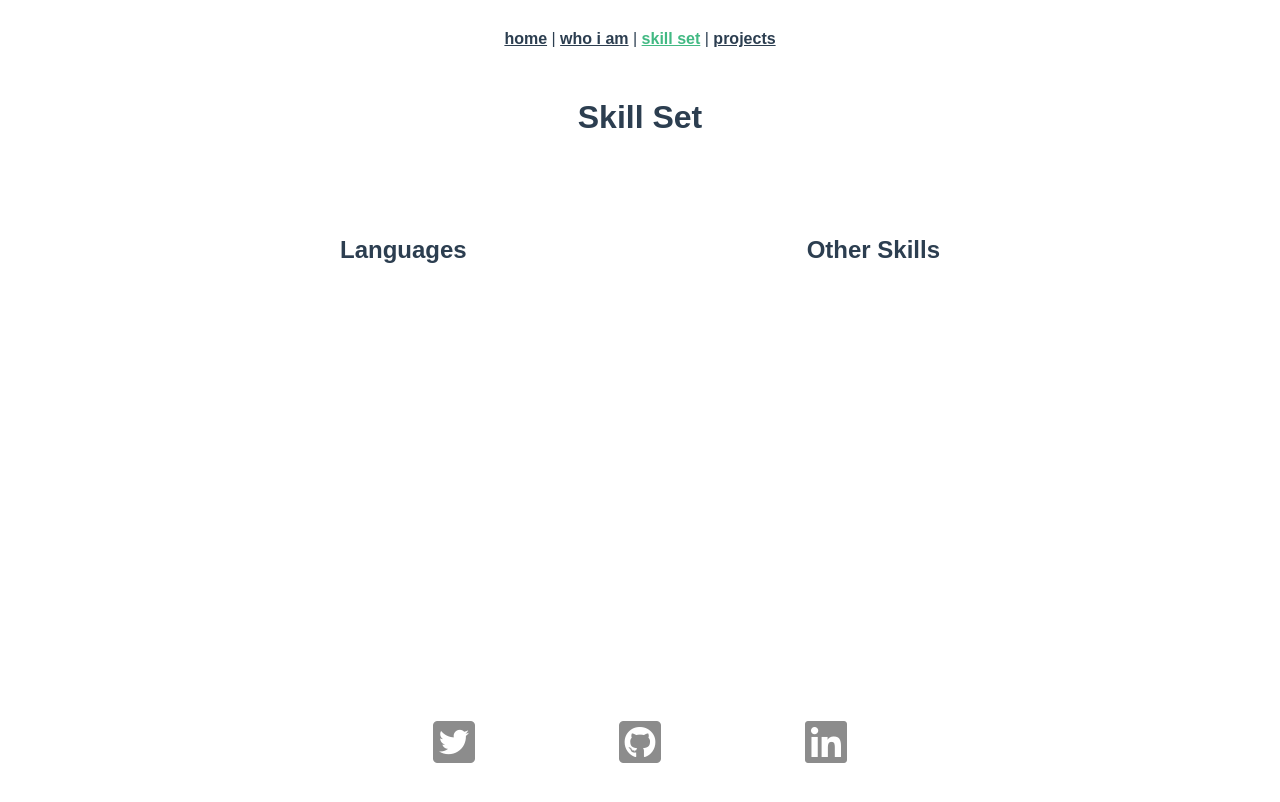
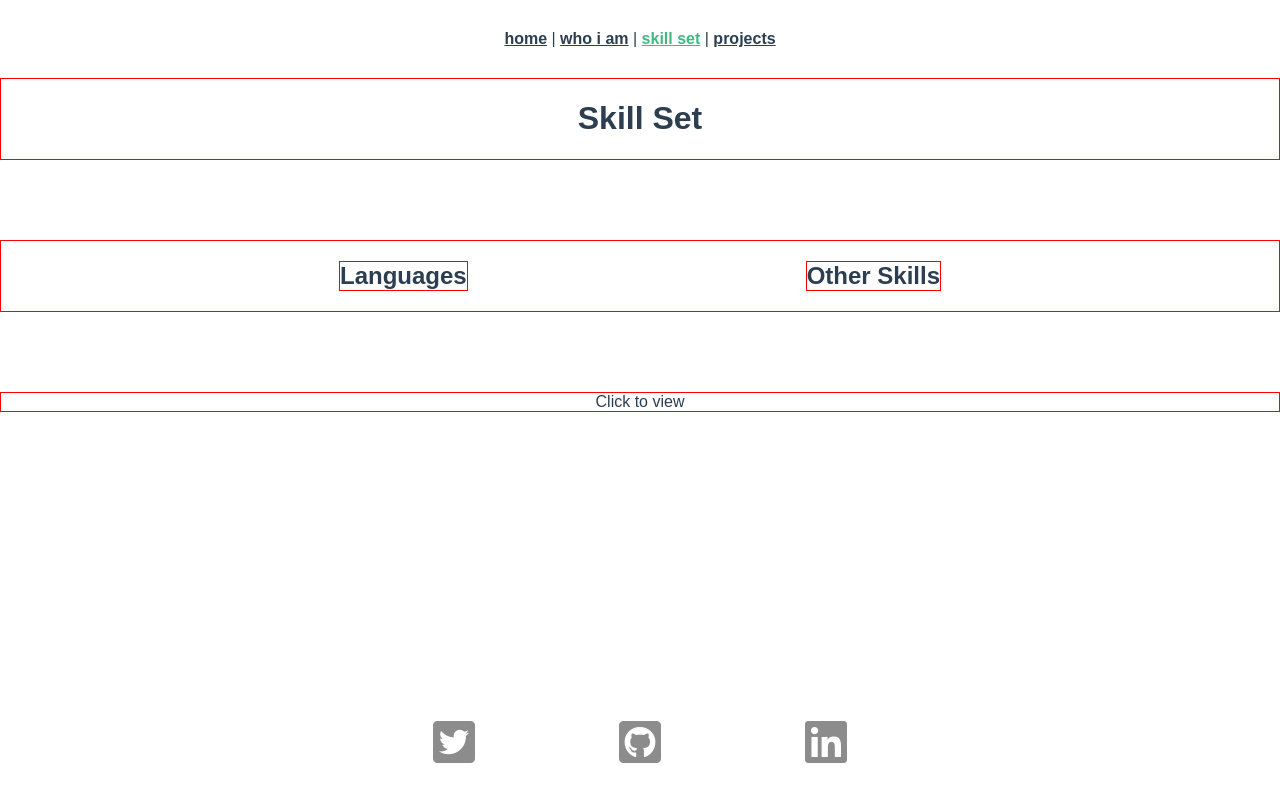
Before and after one commit to 3JTeam/portfolio, a Vue app: page /#/skillset in a window 1280 px wide. Shown: the top 802 px of the page. Built offline with nearby package versions, Linux system fonts and the light colour scheme.

Commit message:
removed SkillTitle.vue, fixed SkillSet.vue title displaying issue

```diff
--- a/src/components/SkillTitle.vue
+++ /dev/null
@@ -1,40 +0,0 @@
-<template>
-  <h2 @click="setSkillName(title)" class="title">
-    <span v-if="selectedName === null">{{ title }}</span>
-    <span v-else-if="selectedName != title">{{ title }}</span>
-    <!-- <span v-else class="hidden">{{ title }}</span> -->
-  </h2>
-</template>
-
-<script>
-export default {
-  name: 'skillTitle',
-  props: {
-    title: String,
-  },
-  methods: {
-    setSkillName(skillName) {
-      this.$store.commit('setSkillName', skillName);
-    },
-  },
-  computed: {
-    selectedName() {
-      return this.$store.getters.getSelectedName;
-    },
-  },
-};
-</script>
-
-<style lang="scss" scoped>
-.title {
-  cursor: pointer;
-
-  .centered {
-    width: 100%;
-  }
-
-  .hidden {
-    width: 0%;
-  }
-}
-</style>
--- a/src/data/skillsData.js
+++ b/src/data/skillsData.js
@@ -10,6 +10,7 @@ module.exports = [
       {
         name: 'JavaScript',
         usedSince: 2015,
+        blurb: 'The language I know best',
         basics: [
           {
             title: 'current standard',
--- a/src/views/SkillSet.vue
+++ b/src/views/SkillSet.vue
@@ -2,15 +2,27 @@
   <main class="skillset">
     <PageTitle pageTitle="Skill Set" />
     <div class="skillCardDisplay">
-      <SkillTitle v-for="(skillItem, index) in skillsData" :key="index" :title="skillItem.name" />
+      <h2
+        v-show="selectedName === null || selectedName === 'languages'"
+        @click="setSkillName('languages')"
+      >
+        Languages
+      </h2>
+      <h2
+        v-show="selectedName === null || selectedName === 'otherSkills'"
+        @click="setSkillName('otherSkills')"
+      >
+        Other Skills
+      </h2>
+      <h2 v-show="selectedName != null" @click="setSkillName(null)">Back</h2>
     </div>
+    <p v-show="selectedName === null">Click to view</p>
   </main>
 </template>
 
 <script>
 // @ is an alias to /src
 import PageTitle from '@/components/PageTitle.vue';
-import SkillTitle from '@/components/SkillTitle.vue';
 // import SkillsCard from '@/components/SkillsCard.vue';
 import skillsData from '@/data/skillsData';
 
@@ -18,13 +30,17 @@ export default {
   name: 'skillset',
   components: {
     PageTitle,
-    SkillTitle,
     // SkillsCard,
   },
   data() {
     return {
       skillsData,
     };
+  },
+  methods: {
+    setSkillName(skillName) {
+      this.$store.commit('setSkillName', skillName);
+    },
   },
   computed: {
     selectedName() {
@@ -36,9 +52,9 @@ export default {
 
 <style scoped lang="scss">
 .skillset {
-  // * {
-  //   border: 1px solid red;
-  // }
+  * {
+    border: 1px solid red;
+  }
   background-color: $backgroundColor;
 
   .skillCardDisplay {
@@ -47,6 +63,10 @@ export default {
     display: flex;
     flex-flow: row nowrap;
     justify-content: space-evenly;
+
+    h2 {
+      cursor: pointer;
+    }
   }
 }
 </style>
```
